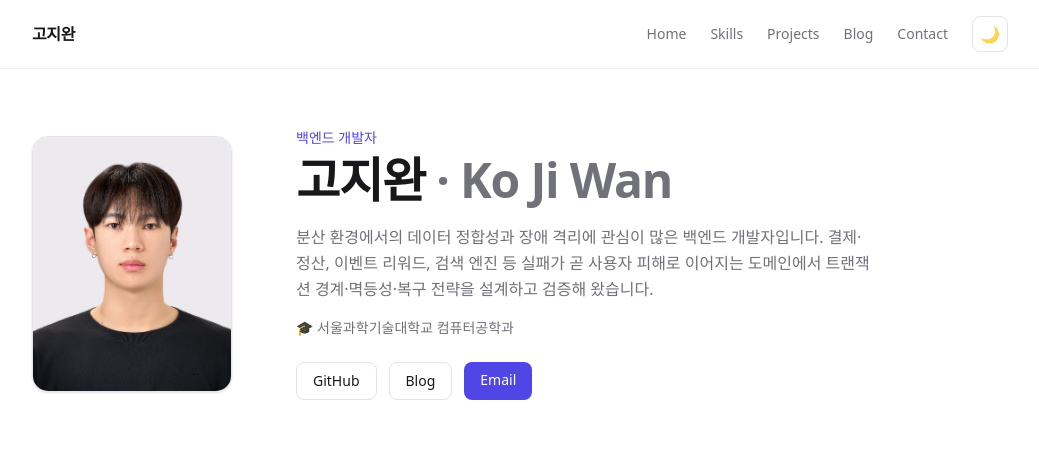
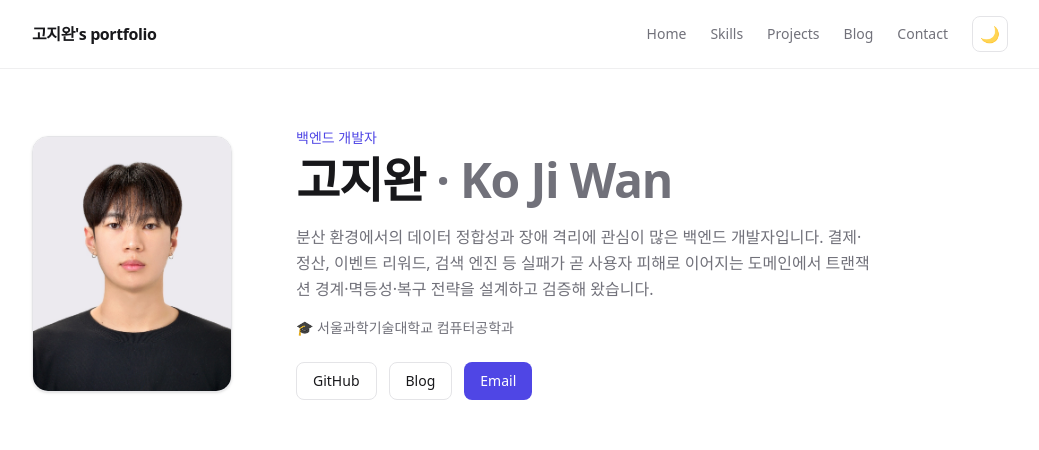
Before and after one commit to maruhxn/portfolio, a Next.js app: page / in a window 1280 px wide. Shown: the top 450 px of the page, without its empty margins (120-1159 px from the left). Built offline with nearby package versions, Linux system fonts and the light colour scheme; a web font is replaced by a local one.

Commit message:
feat: 헤더를 '고지완's portfolio'로 변경, Hero 이메일 복사 버튼, 라이트모드 코드블록 가독성 개선

```diff
--- a/components/content/markdown.tsx
+++ b/components/content/markdown.tsx
@@ -40,7 +40,7 @@ export function Markdown({ children }: { children: string }) {
               return <Mermaid chart={extractText((child.props as { children?: ReactNode }).children).trim()} />;
             }
             return (
-              <pre className="overflow-x-auto rounded-xl border border-border bg-card p-4 text-sm">{children}</pre>
+              <pre className="overflow-x-auto rounded-xl border border-border bg-card p-4 text-sm text-foreground">{children}</pre>
             );
           },
           img({ src, alt }) {
--- a/components/content/mermaid.tsx
+++ b/components/content/mermaid.tsx
@@ -30,7 +30,7 @@ export function Mermaid({ chart }: { chart: string }) {
   // 렌더 실패 시 원문을 이스케이프된 텍스트로 표시 (HTML 주입 방지)
   if (failed) {
     return (
-      <pre className="my-6 overflow-x-auto rounded-xl border border-border bg-card p-4 text-sm">{chart}</pre>
+      <pre className="my-6 overflow-x-auto rounded-xl border border-border bg-card p-4 text-sm text-foreground">{chart}</pre>
     );
   }
 
--- /dev/null
+++ b/components/email-button.tsx
@@ -0,0 +1,21 @@
+"use client";
+
+import { useState } from "react";
+
+export function EmailButton({ email, className }: { email: string; className?: string }) {
+  const [copied, setCopied] = useState(false);
+  const copy = async () => {
+    try {
+      await navigator.clipboard.writeText(email);
+      setCopied(true);
+      setTimeout(() => setCopied(false), 1500);
+    } catch {
+      // 클립보드 미지원·거부 시 무시
+    }
+  };
+  return (
+    <button type="button" onClick={copy} aria-live="polite" className={className}>
+      {copied ? "복사됨!" : "Email"}
+    </button>
+  );
+}
--- a/components/nav.tsx
+++ b/components/nav.tsx
@@ -16,7 +16,7 @@ export function Nav() {
   return (
     <header className="fixed inset-x-0 top-0 z-50 border-b border-border/60 bg-background/80 backdrop-blur">
       <nav className="mx-auto flex max-w-5xl items-center justify-between px-6 py-4">
-        <a href="#hero" className="font-semibold tracking-tight">고지완</a>
+        <a href="#hero" className="font-semibold tracking-tight">고지완&apos;s portfolio</a>
         <div className="hidden items-center gap-6 md:flex">
           {LINKS.map((l) => (
             <a key={l.href} href={l.href} className="text-sm text-muted transition hover:text-foreground">{l.label}</a>
--- a/components/sections/hero.tsx
+++ b/components/sections/hero.tsx
@@ -1,5 +1,6 @@
 import Image from "next/image";
 import { profile } from "@/content/profile";
+import { EmailButton } from "@/components/email-button";
 
 export function Hero() {
   return (
@@ -22,8 +23,8 @@ export function Hero() {
             className="rounded-lg border border-border px-4 py-2 text-sm transition hover:bg-card">GitHub</a>
           <a href={profile.socials.blog} target="_blank" rel="noreferrer"
             className="rounded-lg border border-border px-4 py-2 text-sm transition hover:bg-card">Blog</a>
-          <a href={`mailto:${profile.email}`}
-            className="rounded-lg bg-accent px-4 py-2 text-sm font-medium text-white transition hover:opacity-90">Email</a>
+          <EmailButton email={profile.email}
+            className="rounded-lg bg-accent px-4 py-2 text-sm font-medium text-white transition hover:opacity-90" />
         </div>
       </div>
     </section>
```
